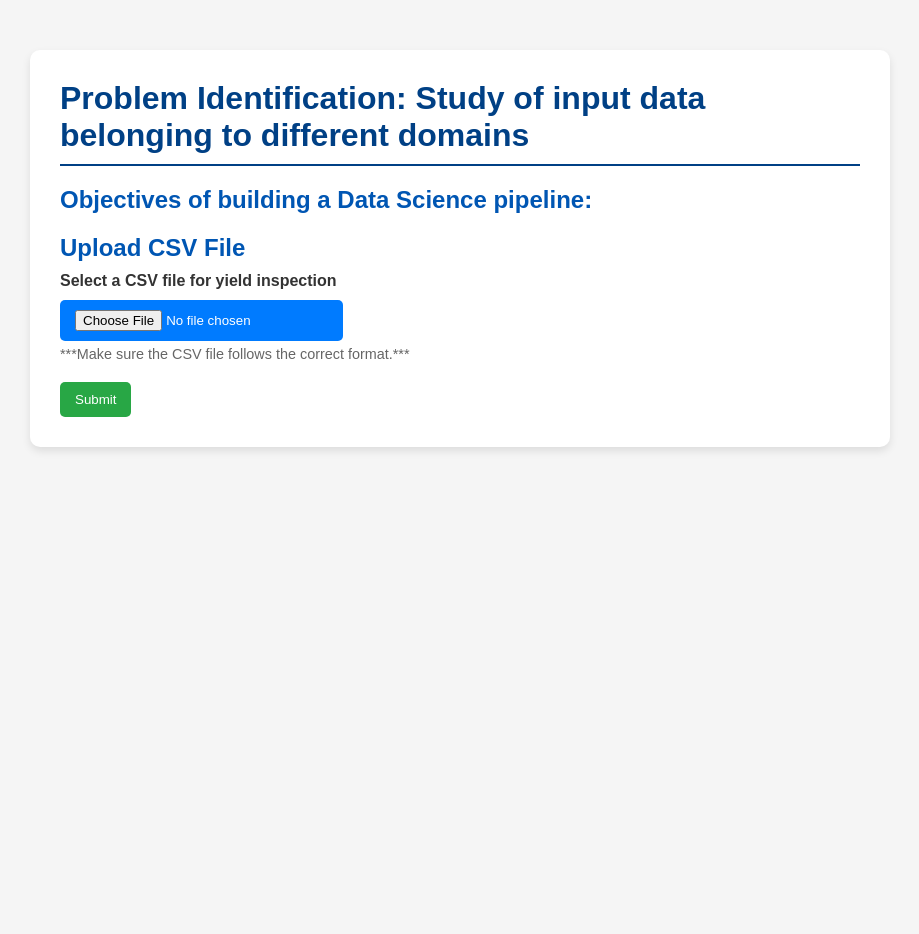
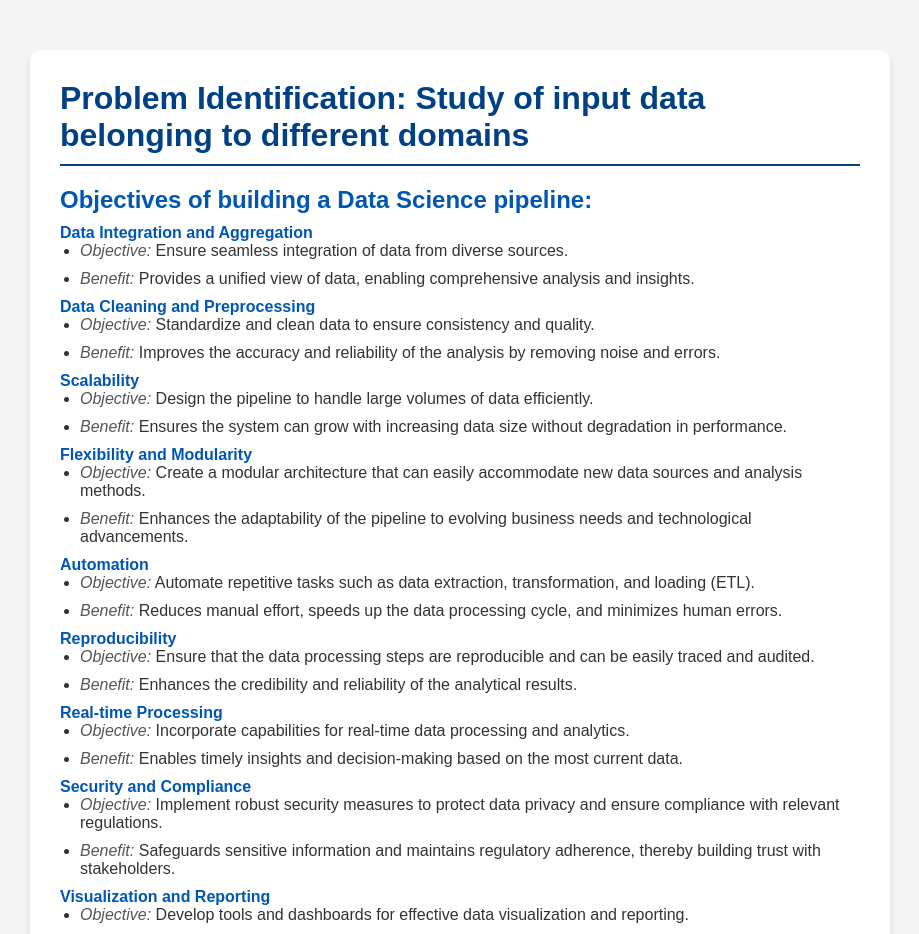
Before and after one commit to riyashalya310/data-science-pipeline-project, a React (Create React App) app: page / in a window 1280 px wide. Shown: the top 934 px of the page, without its empty margins (180-1099 px from the left). Before the commit the page ends 800 px from the top, so only its background shows below. Built offline with nearby package versions, Linux system fonts and the light colour scheme.

Commit message:
solution

```diff
--- a/package.json
+++ b/package.json
@@ -3,6 +3,7 @@
   "version": "0.1.0",
   "private": true,
   "dependencies": {
+    "@reduxjs/toolkit": "^2.2.6",
     "@testing-library/jest-dom": "^5.17.0",
     "@testing-library/react": "^13.4.0",
     "@testing-library/user-event": "^13.5.0",
@@ -10,6 +11,7 @@
     "react": "^18.3.1",
     "react-bootstrap": "^2.10.4",
     "react-dom": "^18.3.1",
+    "react-redux": "^9.1.2",
     "react-scripts": "5.0.1",
     "web-vitals": "^2.1.4"
   },
--- a/src/App.js
+++ b/src/App.js
@@ -7,29 +7,18 @@ import ViewModule from "./components/ViewModule";
 import NotFound from "./components/NotFound";
 
 function App() {
-  const [state, changeState] = useState({
-    file: null,
-  });
-
-  const onChangeState = (file) => {
-    changeState({
-      file,
-    });
-    console.log(file);
-  };
-
   return (
     <Router>
       <Switch>
         <Route
           exact
           path="/"
-          render={(props) => <InputModule {...props} onChangeState={onChangeState} />}
+          render={(props) => <InputModule {...props}  />}
         />
         <Route
           exact
           path="/view"
-          render={(props) => <ViewModule {...props} state={state} />}
+          render={(props) => <ViewModule {...props}/>}
         />
         <Route exact path="/analysis" component={AnalysisModule} />
         <Route path="*" component={NotFound} />
--- a/src/components/InputModule/index.js
+++ b/src/components/InputModule/index.js
@@ -2,11 +2,15 @@ import { useState } from "react";
 import Header from "../Footer";
 import Footer from "../Header";
 import "./index.css";
+import { useDispatch } from "react-redux";
+import { addFile } from "../../store/slices/userSlice";
 
 const InputModule = (props) => {
-  const { onChangeState, history } = props;
+  const { history } = props;
   // State to store the file
   const [inputFile, setInputFile] = useState(null);
+
+  const dispatch=useDispatch();
 
   // Handler for file input change
   const onChangeInputFile = (event) => {
@@ -19,7 +23,11 @@ const InputModule = (props) => {
 
     if (inputFile) {
       // Here you can handle the file (e.g., upload it to a server)
-      onChangeState(inputFile);
+      dispatch(addFile({
+        name: inputFile.name,
+        size: inputFile.size,
+        lastModified: inputFile.lastModified,
+      }));
       history.replace("/view");
       console.log(inputFile);
     } else {
@@ -39,7 +47,138 @@ const InputModule = (props) => {
             </h1>
             <h2>Objectives of building a Data Science pipeline:</h2>
             <ul>
-              {/* (Your existing content) */}
+              <li>
+                <strong>Data Integration and Aggregation</strong>
+                <ul>
+                  <li>
+                    <em>Objective:</em> Ensure seamless integration of data from
+                    diverse sources.
+                  </li>
+                  <li>
+                    <em>Benefit:</em> Provides a unified view of data, enabling
+                    comprehensive analysis and insights.
+                  </li>
+                </ul>
+              </li>
+              <li>
+                <strong>Data Cleaning and Preprocessing</strong>
+                <ul>
+                  <li>
+                    <em>Objective:</em> Standardize and clean data to ensure
+                    consistency and quality.
+                  </li>
+                  <li>
+                    <em>Benefit:</em> Improves the accuracy and reliability of
+                    the analysis by removing noise and errors.
+                  </li>
+                </ul>
+              </li>
+              <li>
+                <strong>Scalability</strong>
+                <ul>
+                  <li>
+                    <em>Objective:</em> Design the pipeline to handle large
+                    volumes of data efficiently.
+                  </li>
+                  <li>
+                    <em>Benefit:</em> Ensures the system can grow with
+                    increasing data size without degradation in performance.
+                  </li>
+                </ul>
+              </li>
+              <li>
+                <strong>Flexibility and Modularity</strong>
+                <ul>
+                  <li>
+                    <em>Objective:</em> Create a modular architecture that can
+                    easily accommodate new data sources and analysis methods.
+                  </li>
+                  <li>
+                    <em>Benefit:</em> Enhances the adaptability of the pipeline
+                    to evolving business needs and technological advancements.
+                  </li>
+                </ul>
+              </li>
+              <li>
+                <strong>Automation</strong>
+                <ul>
+                  <li>
+                    <em>Objective:</em> Automate repetitive tasks such as data
+                    extraction, transformation, and loading (ETL).
+                  </li>
+                  <li>
+                    <em>Benefit:</em> Reduces manual effort, speeds up the data
+                    processing cycle, and minimizes human errors.
+                  </li>
+                </ul>
+              </li>
+              <li>
+                <strong>Reproducibility</strong>
+                <ul>
+                  <li>
+                    <em>Objective:</em> Ensure that the data processing steps
+                    are reproducible and can be easily traced and audited.
+                  </li>
+                  <li>
+                    <em>Benefit:</em> Enhances the credibility and reliability
+                    of the analytical results.
+                  </li>
+                </ul>
+              </li>
+              <li>
+                <strong>Real-time Processing</strong>
+                <ul>
+                  <li>
+                    <em>Objective:</em> Incorporate capabilities for real-time
+                    data processing and analytics.
+                  </li>
+                  <li>
+                    <em>Benefit:</em> Enables timely insights and
+                    decision-making based on the most current data.
+                  </li>
+                </ul>
+              </li>
+              <li>
+                <strong>Security and Compliance</strong>
+                <ul>
+                  <li>
+                    <em>Objective:</em> Implement robust security measures to
+                    protect data privacy and ensure compliance with relevant
+                    regulations.
+                  </li>
+                  <li>
+                    <em>Benefit:</em> Safeguards sensitive information and
+                    maintains regulatory adherence, thereby building trust with
+                    stakeholders.
+                  </li>
+                </ul>
+              </li>
+              <li>
+                <strong>Visualization and Reporting</strong>
+                <ul>
+                  <li>
+                    <em>Objective:</em> Develop tools and dashboards for
+                    effective data visualization and reporting.
+                  </li>
+                  <li>
+                    <em>Benefit:</em> Facilitates better understanding and
+                    communication of data insights to stakeholders.
+                  </li>
+                </ul>
+              </li>
+              <li>
+                <strong>Performance Monitoring and Maintenance</strong>
+                <ul>
+                  <li>
+                    <em>Objective:</em> Set up mechanisms for continuous
+                    monitoring and maintenance of the pipeline’s performance.
+                  </li>
+                  <li>
+                    <em>Benefit:</em> Ensures the pipeline remains efficient,
+                    reliable, and up-to-date with minimal downtime.
+                  </li>
+                </ul>
+              </li>
             </ul>
             <h2>Upload CSV File</h2>
             <form
--- a/src/components/ViewModule/index.js
+++ b/src/components/ViewModule/index.js
@@ -1,8 +1,7 @@
 import React from "react";
 
-const ViewModule = ({ state }) => {
-  const { file } = state;
-
+const ViewModule = (props) => {
+  const file=null;
   if (!file) {
     return <div>No file selected</div>;
   }
--- a/src/index.js
+++ b/src/index.js
@@ -3,12 +3,14 @@ import ReactDOM from 'react-dom/client';
 import './index.css';
 import App from './App';
 import reportWebVitals from './reportWebVitals';
+import { Provider } from 'react-redux';
+import store from './store';
 
 const root = ReactDOM.createRoot(document.getElementById('root'));
 root.render(
-  <React.StrictMode>
+  <Provider store={store}>
     <App />
-  </React.StrictMode>
+  </Provider>
 );
 
 // If you want to start measuring performance in your app, pass a function
--- /dev/null
+++ b/src/store/index.js
@@ -0,0 +1,10 @@
+import { configureStore } from "@reduxjs/toolkit";
+import userSlice from "./slices/userSlice";
+
+const store=configureStore({
+    reducer:{
+        users: userSlice.reducer
+    }
+});
+
+export default store
--- /dev/null
+++ b/src/store/slices/userSlice.js
@@ -0,0 +1,24 @@
+import { createSlice } from "@reduxjs/toolkit";
+
+const userSlice = createSlice({
+  name: "user",
+  initialState: [],
+  reducers: {
+    addFile: (state, action) => {
+      console.log("Adding file", {
+        name: action.payload.name,
+        size: action.payload.size,
+        lastModified: action.payload.lastModified,
+      });
+      state.push({
+        name: action.payload.name,
+        size: action.payload.size,
+        lastModified: action.payload.lastModified,
+      });
+    },
+    removeFile: (state, action) => {},
+  },
+});
+
+export default userSlice;
+export const { addFile } = userSlice.actions;
```
Also changed, not shown: 1 other file (tests, documents, lock files or other folders).
